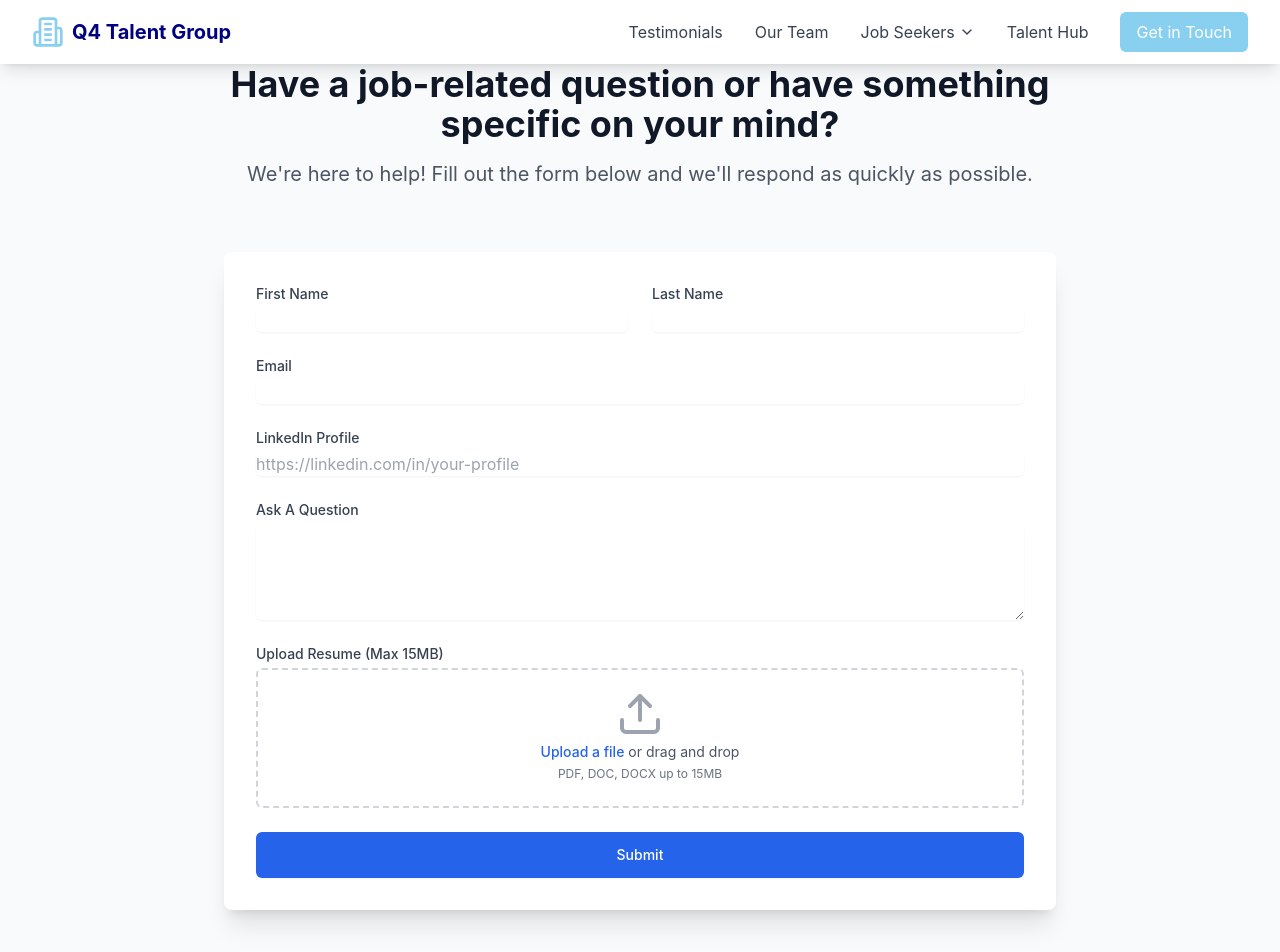
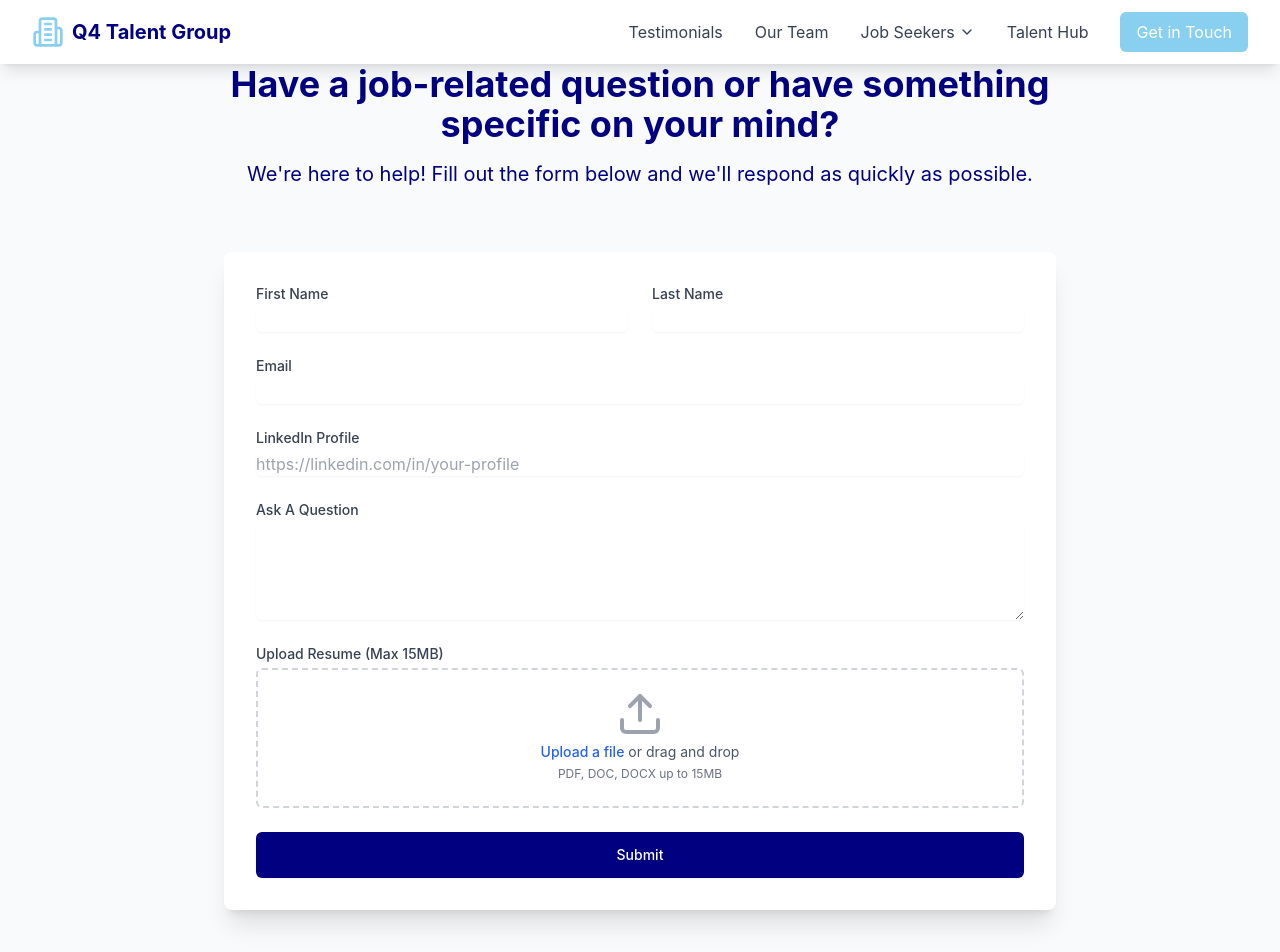
Before and after one commit to norgias/Q4-Talent-Group, a React (Vite) app: page /ask-a-question in a window 1280 px wide. Shown: the top 952 px of the page. Built offline with nearby package versions, Linux system fonts and the light colour scheme.

Commit message:
Update AskAQuestion.tsx

```diff
--- a/src/pages/AskAQuestion.tsx
+++ b/src/pages/AskAQuestion.tsx
@@ -38,10 +38,10 @@
     <div className="min-h-screen bg-gray-50">
       <div className="max-w-4xl mx-auto px-4 py-16 sm:px-6 lg:px-8">
         <div className="text-center mb-16">
-          <h1 className="text-4xl font-bold text-gray-900 mb-4">
+          <h1 className="text-4xl font-bold text-navy mb-4">
             Have a job-related question or have something specific on your mind?
           </h1>
-          <h2 className="text-xl text-gray-600">
+          <h2 className="text-xl text-navy">
             We're here to help! Fill out the form below and we'll respond as quickly as possible.
           </h2>
         </div>
@@ -161,7 +161,7 @@
             <div>
               <button
                 type="submit"
-                className="w-full flex justify-center py-3 px-4 border border-transparent rounded-md shadow-sm text-sm font-medium text-white bg-blue-600 hover:bg-blue-700 focus:outline-none focus:ring-2 focus:ring-offset-2 focus:ring-blue-500"
+                className="w-full flex justify-center py-3 px-4 border border-transparent rounded-md shadow-sm text-sm font-medium text-white bg-navy hover:bg-baby-blue focus:outline-none focus:ring-2 focus:ring-offset-2 focus:ring-blue-500"
               >
                 Submit
               </button>
```
